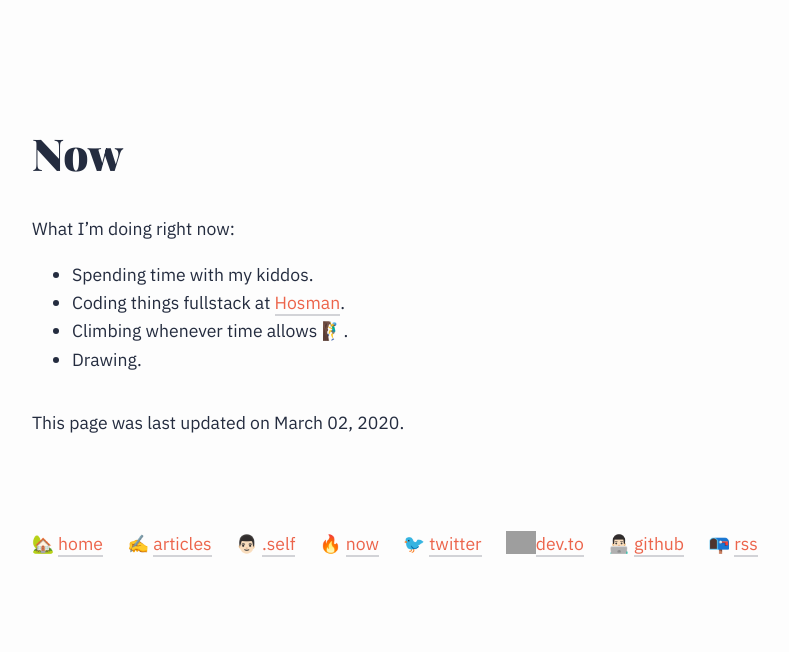
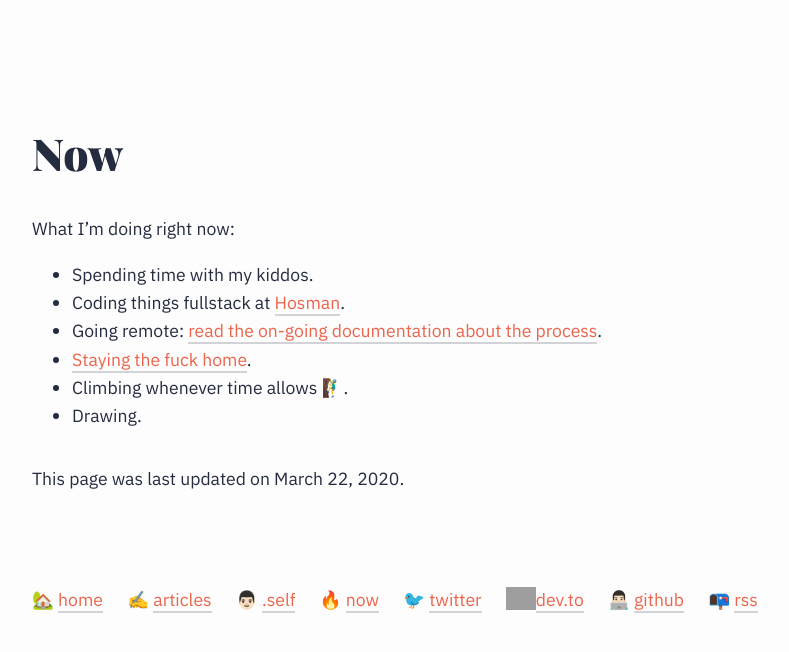
Before and after one commit to merciremi/remicodes, a Jekyll site: the page built from _pages/02_now.md, in a window 1280 px wide. Shown: the top 652 px of the page, without its empty margins (192-981 px from the left). Built offline with Jekyll 4.4.1, drawn with Linux system fonts in a browser that asks for light colours; some web fonts are replaced; comment, search, counter and statistics services are not loaded; grey boxes are pictures that could not be loaded.

Commit message:
Update now page

```diff
--- a/_pages/02_now.md
+++ b/_pages/02_now.md
@@ -8,7 +8,9 @@ What I'm doing right now:
 
 - Spending time with my kiddos.
 - Coding things fullstack at [Hosman](https://www.hosman.co).
+- Going remote: [read the on-going documentation about the process]({{site.baseurl}}/going-remote-live-documentation/).
+- [Staying the fuck home](https://staythefuckhome.com/){:target="\_blank"}.
 - Climbing whenever time allows 🧗‍♂️.
 - Drawing.
 
-This page was last updated on March 02, 2020.
+This page was last updated on March 22, 2020.
```
